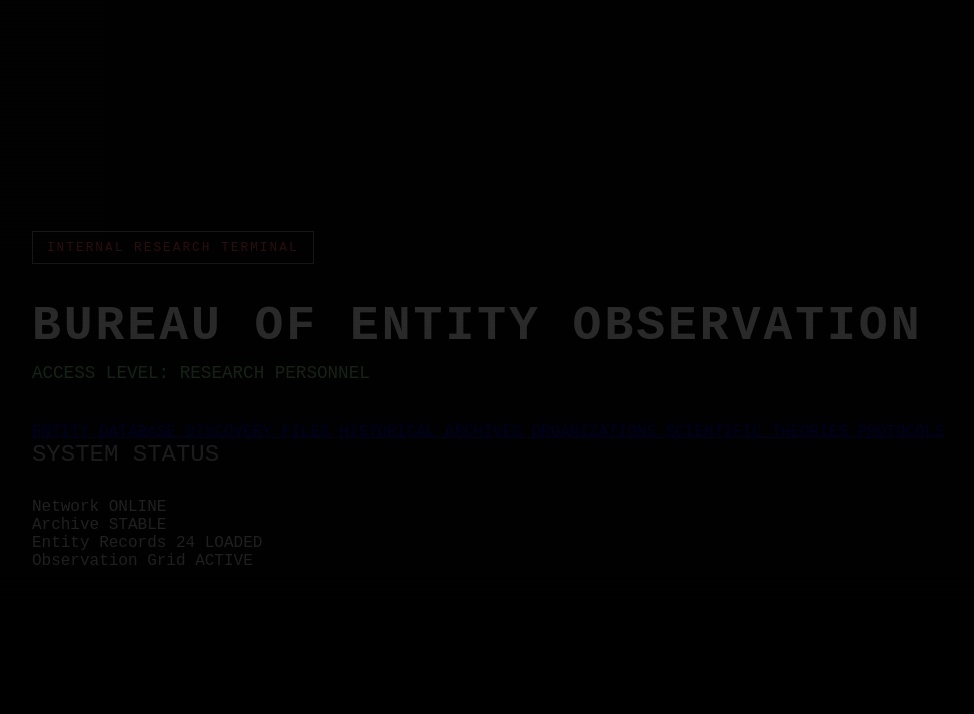
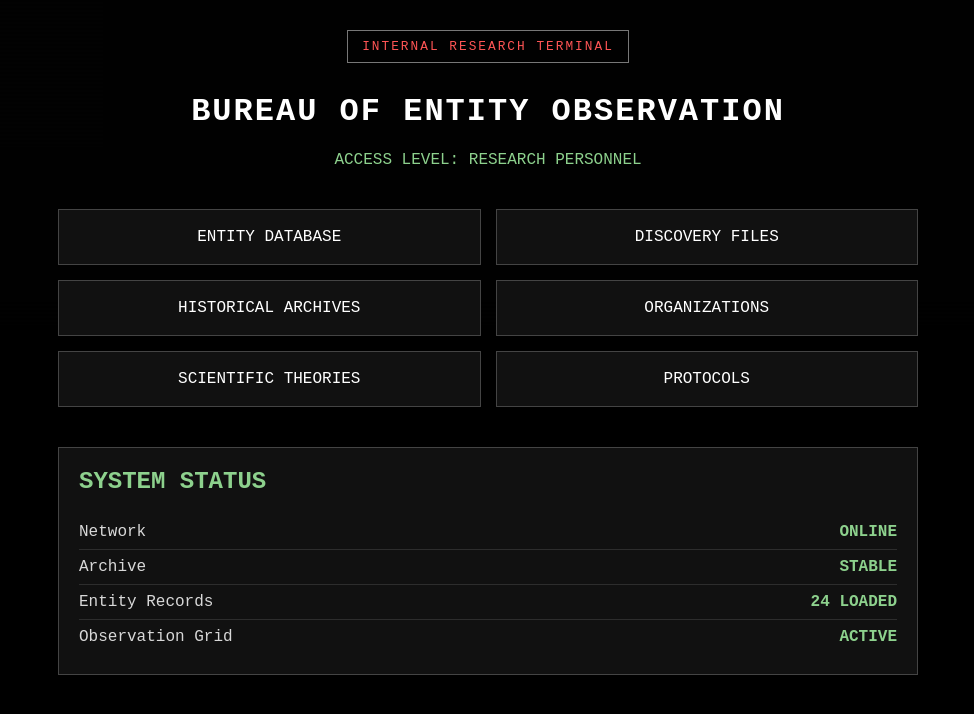
Before and after one commit to Internet-Archive-spec/The-Entity-Archive, a plain HTML site: page archive.html in a window 1280 px wide. Shown: the whole page, without its empty margins (152-1126 px from the left). Drawn offline with Linux system fonts and the light colour scheme.

Commit message:
Update style.css

```diff
--- a/css/style.css
+++ b/css/style.css
@@ -1,3 +1,5 @@
+/* ===== RESET ===== */
+
 *{
     margin:0;
     padding:0;
@@ -7,20 +9,20 @@
 body{
     background:#070707;
     color:#d8d8d8;
-    font-family:Courier New, monospace;
+    font-family:"Courier New", monospace;
     min-height:100vh;
-    display:flex;
-    justify-content:center;
-    align-items:center;
-    overflow:hidden;
+    overflow-x:hidden;
 }
+
+/* ===== BACKGROUND ===== */
 
 .background{
     position:fixed;
-    width:100%;
-    height:100%;
+    inset:0;
+    z-index:-1;
+
     background:
-    linear-gradient(rgba(0,0,0,.85),rgba(0,0,0,.92)),
+        linear-gradient(rgba(0,0,0,.88),rgba(0,0,0,.94)),
         repeating-linear-gradient(
             0deg,
             rgba(255,255,255,.02) 0px,
@@ -28,79 +30,230 @@ body{
             transparent 2px,
             transparent 4px
         );
+
     animation:flicker 6s infinite;
 }
 
+/* ===== LANDING PAGE ===== */
+
 .container{
-    width:100%;
+    min-height:100vh;
     display:flex;
     justify-content:center;
+    align-items:center;
     padding:20px;
 }
 
 .terminal{
-    position:relative;
-    z-index:2;
+    width:100%;
     max-width:700px;
-    width:100%;
+
+    background:#111;
+
+    border:1px solid #444;
+
+    padding:40px 25px;
+
     text-align:center;
-    border:1px solid #3f3f3f;
-    background:#111;
-    padding:50px 30px;
-    box-shadow:0 0 25px rgba(255,255,255,.08);
+
+    box-shadow:0 0 20px rgba(255,255,255,.08);
 }
 
 .classified{
+
     display:inline-block;
-    border:1px solid #888;
-    color:#ff4d4d;
+
+    color:#ff5555;
+
+    border:1px solid #777;
+
     padding:8px 14px;
-    margin-bottom:35px;
+
+    margin-bottom:30px;
+
     letter-spacing:2px;
+
     font-size:.8rem;
+
 }
 
 h1{
-    font-size:3rem;
+
     color:white;
+
     margin-bottom:10px;
-    letter-spacing:3px;
-}
 
-h2{
-    color:#b5b5b5;
-    font-weight:normal;
-    margin-bottom:30px;
+    letter-spacing:2px;
+
+    line-height:1.2;
+
 }
 
 .subtitle{
+
     color:#8dd18d;
-    font-size:1.1rem;
-    margin-bottom:40px;
+
+    margin:20px 0;
+
 }
 
 .warning{
-    border:1px solid #555;
+
+    margin:30px 0;
+
+    border:1px solid #444;
+
     padding:20px;
-    margin-bottom:40px;
+
     line-height:1.8;
-    color:#cccccc;
+
 }
 
 .enter-button{
-    display:inline-block;
-    padding:16px 36px;
+
+    display:block;
+
+    text-decoration:none;
+
+    color:#8dd18d;
+
     border:1px solid #8dd18d;
-    color:#8dd18d;
-    text-decoration:none;
+
+    padding:16px;
+
     transition:.3s;
-    letter-spacing:2px;
+
 }
 
 .enter-button:hover{
+
     background:#8dd18d;
+
     color:black;
+
 }
+
+/* ===== DASHBOARD ===== */
+
+.dashboard{
+
+    max-width:900px;
+
+    margin:auto;
+
+    padding:30px 20px 60px;
+
+}
+
+header{
+
+    text-align:center;
+
+    margin-bottom:40px;
+
+}
+
+.menu{
+
+    display:flex;
+
+    flex-direction:column;
+
+    gap:15px;
+
+}
+
+.menu-button{
+
+    display:block;
+
+    text-decoration:none;
+
+    color:white;
+
+    background:#111;
+
+    border:1px solid #444;
+
+    padding:18px;
+
+    text-align:center;
+
+    transition:.3s;
+
+}
+
+.menu-button:hover{
+
+    border-color:#8dd18d;
+
+    color:#8dd18d;
+
+    transform:translateY(-2px);
+
+}
+
+.status-box{
+
+    margin-top:40px;
+
+    border:1px solid #444;
+
+    background:#111;
+
+    padding:20px;
+
+}
+
+.status-box h2{
+
+    color:#8dd18d;
+
+    margin-bottom:20px;
+
+}
+
+.status-row{
+
+    display:flex;
+
+    justify-content:space-between;
+
+    padding:8px 0;
+
+    border-bottom:1px solid #2d2d2d;
+
+}
+
+.status-row:last-child{
+
+    border-bottom:none;
+
+}
+
+.online{
+
+    color:#8dd18d;
+
+    font-weight:bold;
+
+}
+
+/* ===== DESKTOP ===== */
+
+@media(min-width:800px){
+
+.menu{
+
+grid-template-columns:1fr 1fr;
+
+display:grid;
+
+}
+
+}
+
+/* ===== ANIMATION ===== */
 
 @keyframes flicker{
 
@@ -111,19 +264,3 @@ h2{
 100%{opacity:.95;}
 
 }
-
-@media(max-width:700px){
-
-h1{
-font-size:2rem;
-}
-
-.terminal{
-padding:35px 20px;
-}
-
-.enter-button{
-width:100%;
-}
-
-}
```
Lines whose indentation alone changed are shown as unchanged.
